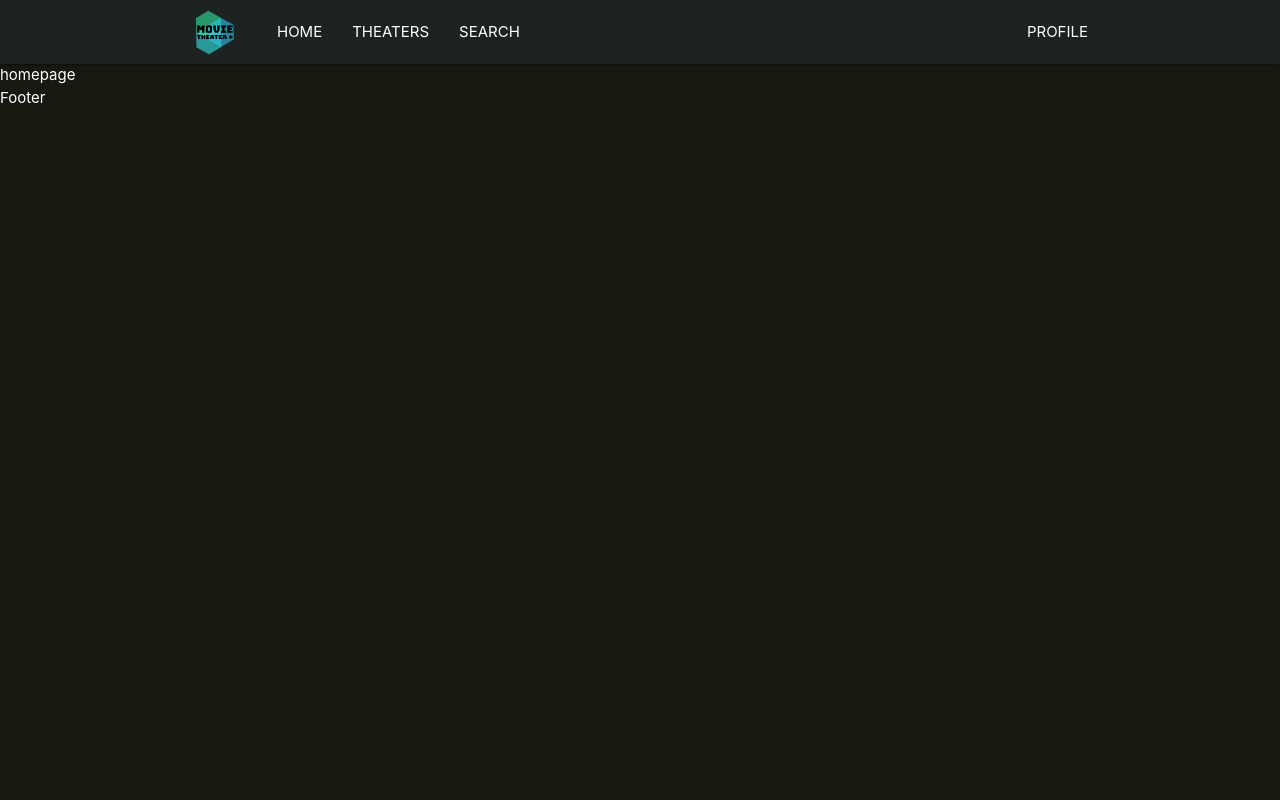
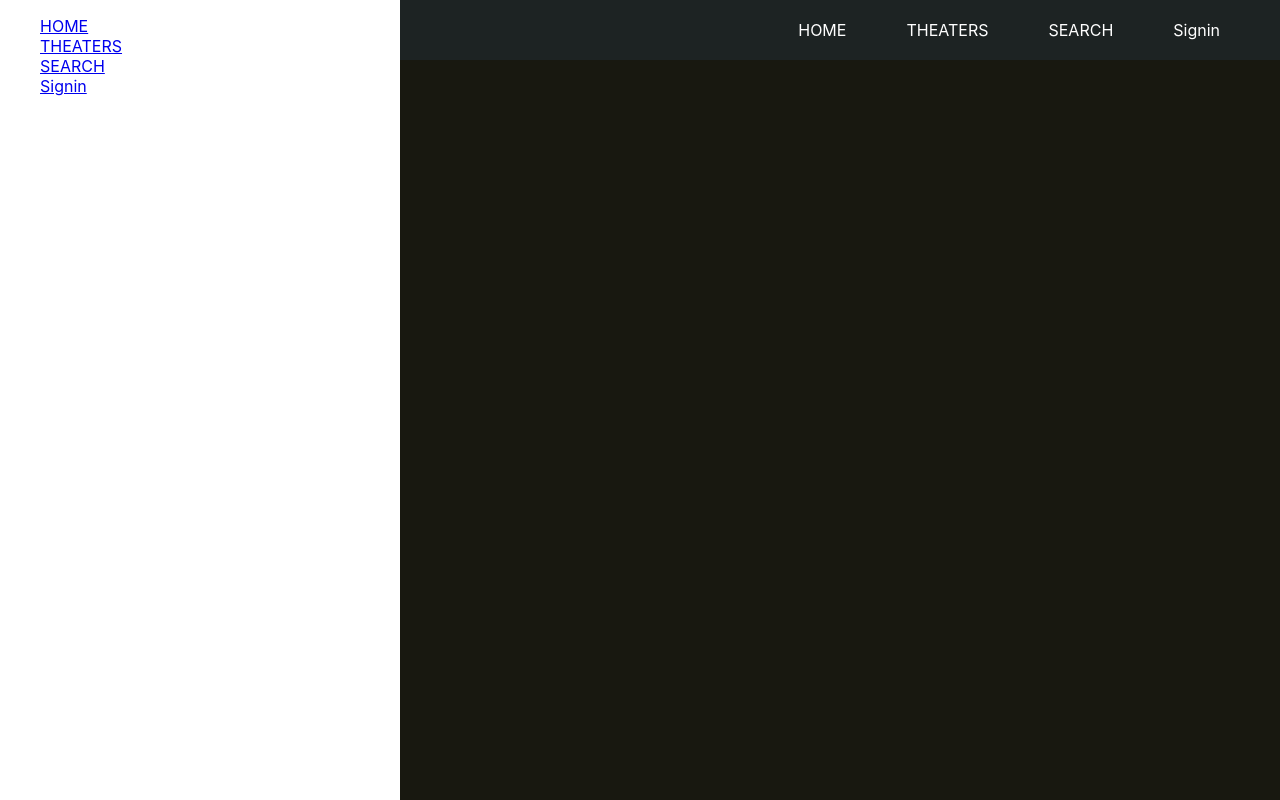
Before and after one commit to chonhenry/movie-theater, a React (Create React App) app: page / in a window 1280 px wide. Built offline with nearby package versions, Linux system fonts and the light colour scheme.

Commit message:
continue implementing the navbar

```diff
--- a/public/index.html
+++ b/public/index.html
@@ -17,10 +17,10 @@
       rel="stylesheet"
       href="https://cdnjs.cloudflare.com/ajax/libs/semantic-ui/2.4.1/semantic.min.css"
     /> -->
-    <link
+    <!-- <link
       rel="stylesheet"
       href="https://cdnjs.cloudflare.com/ajax/libs/materialize/1.0.0/css/materialize.min.css"
-    />
+    /> -->
     <link rel="apple-touch-icon" href="%PUBLIC_URL%/logo192.png" />
     <!--
       manifest.json provides metadata used when your web app is installed on a
--- a/src/App.css
+++ b/src/App.css
@@ -1,4 +1,5 @@
 .App {
   color: white;
   box-sizing: border-box;
+  height: 100vh;
 }
--- a/src/App.js
+++ b/src/App.js
@@ -2,6 +2,7 @@ import React, { Component } from "react";
 import { BrowserRouter, Route } from "react-router-dom";
 import Navbar from "./components/navbar/navbar";
 import Footer from "./components/footer/footer";
+import SideMenu from "./components/side-menu/side-menu";
 import Homepage from "./pages/homepage/homepage";
 import MovieDetail from "./pages/movie-detail/movie-detail";
 import MovieShowtime from "./pages/movie-showtime/movie-showtime";
@@ -16,8 +17,8 @@ class App extends Component {
     return (
       <div className="App ui">
         <BrowserRouter>
-          <div>
           <Navbar></Navbar>
+          <SideMenu></SideMenu>
           <Route path="/" exact component={Homepage}></Route>
           <Route path="/movie:id" exact component={MovieDetail}></Route>
           <Route
@@ -35,7 +36,6 @@ class App extends Component {
             component={TheaterShowtime}
           ></Route>
           <Footer></Footer>
-          </div>
         </BrowserRouter>
       </div>
     );
--- /dev/null
+++ b/src/components/backdrop/backdrop.scss
@@ -0,0 +1,2 @@
+.backdrop {
+}
--- a/src/components/navbar/navbar.js
+++ b/src/components/navbar/navbar.js
@@ -1,18 +1,25 @@
 import React, { Component } from "react";
 import "./navbar.scss";
+import ToggleButton from "../toggle-button/toggle-button";
 import logo from "../../assets/images/logo.png";
 import { Link } from "react-router-dom";
 
 const Navbar = () => {
   return (
-    <nav className="nav-wrapper">
-      <div className="container">
-        <ul id="nav-mobile" className="">
-          <li>
-            <Link to="/" className="logo brand-logo">
-              <img src={logo} alt="logo"></img>
+    <header className="navbar">
+      <nav className="navbar-navigation">
+        <div>
+          <ToggleButton />
+        </div>
+        <div className="navbar-logo">
+          <Link to="/" className="logo">
+            {/* <img src={logo} alt="logo"></img> */}
+            LOGO
           </Link>
-          </li>
+        </div>
+        <div className="spacer"></div>
+        <div className="navbar-items">
+          <ul>
             <li>
               <Link to="/" className="link">
                 HOME
@@ -28,18 +35,55 @@ const Navbar = () => {
                 SEARCH
               </Link>
             </li>
+            <li>
+              <Link to="/location" className="link">
+                Signin
+              </Link>
+            </li>
           </ul>
-
-        <div class="right">
-          <Link to="/location" className="link">
-            PROFILE
-          </Link>
-        </div>
         </div>
       </nav>
+    </header>
   );
 };
 
 export default Navbar;
 
 // https://materializecss.com/navbar.html
+
+// const Navbar = () => {
+//   return (
+//     <nav className="nav-wrapper">
+//       <div className="container">
+//         <ul id="nav-mobile" className="">
+//           <li>
+//             <Link to="/" className="logo brand-logo">
+//               <img src={logo} alt="logo"></img>
+//             </Link>
+//           </li>
+//           <li>
+//             <Link to="/" className="link">
+//               HOME
+//             </Link>
+//           </li>
+//           <li>
+//             <Link to="/location" className="link">
+//               THEATERS
+//             </Link>
+//           </li>
+//           <li>
+//             <Link to="/location" className="link">
+//               SEARCH
+//             </Link>
+//           </li>
+//         </ul>
+
+//         <div class="right">
+//           <Link to="/location" className="link">
+//             PROFILE
+//           </Link>
+//         </div>
+//       </div>
+//     </nav>
+//   );
+// };
--- a/src/components/navbar/navbar.scss
+++ b/src/components/navbar/navbar.scss
@@ -1,25 +1,73 @@
-.nav-wrapper {
+.navbar {
+  position: sticky;
+  top: 0;
+  left: 0;
+  width: 100%;
   background-color: #1d2323;
 
-  .container {
-    #nav-mobile {
-      li:first-child {
-        .logo {
-          height: 64px;
-          img {
-            height: 45px;
-            width: auto;
-            margin: 10px 0;
-          }
-        }
+  .navbar-navigation {
+    display: flex;
+    align-items: center;
+    justify-content: space-between;
+    padding: 0 30px;
+
+    .navbar-logo .logo {
+      color: white;
+      text-decoration: none;
+      padding: 20px 30px;
+    }
+
+    .spacer {
+      flex: 1;
+    }
+
+    .navbar-items {
+      ul {
+        list-style: none;
+        margin: 0;
+        padding: 0;
+        display: flex;
       }
 
-      li:nth-child(2) {
-        margin-left: 70px;
+      li {
+        padding: 20px 30px;
+
+        &:hover {
+          background-color: black;
+          cursor: pointer;
+        }
+
+        .link {
+          color: white;
+          text-decoration: none;
+        }
       }
     }
   }
 }
+
+// .nav-wrapper {
+//   background-color: #1d2323;
+
+//   .container {
+//     #nav-mobile {
+//       li:first-child {
+//         .logo {
+//           height: 64px;
+//           img {
+//             height: 45px;
+//             width: auto;
+//             margin: 10px 0;
+//           }
+//         }
+//       }
+
+//       li:nth-child(2) {
+//         margin-left: 70px;
+//       }
+//     }
+//   }
+// }
 
 // .navbar.ui.menu {
 //     background-color: #1d2323;
--- /dev/null
+++ b/src/components/side-menu/side-menu.js
@@ -0,0 +1,34 @@
+import React, { Component } from "react";
+import "./side-menu.scss";
+import { Link } from "react-router-dom";
+
+const SideMenu = (props) => {
+  return (
+    <nav className="side-menu">
+      <ul>
+        <li>
+          <Link to="/" className="link">
+            HOME
+          </Link>
+        </li>
+        <li>
+          <Link to="/location" className="link">
+            THEATERS
+          </Link>
+        </li>
+        <li>
+          <Link to="/location" className="link">
+            SEARCH
+          </Link>
+        </li>
+        <li>
+          <Link to="/location" className="link">
+            Signin
+          </Link>
+        </li>
+      </ul>
+    </nav>
+  );
+};
+
+export default SideMenu;
--- /dev/null
+++ b/src/components/side-menu/side-menu.scss
@@ -0,0 +1,8 @@
+.side-menu {
+  background-color: white;
+  height: 100%;
+  position: fixed;
+  top: 0;
+  left: 0;
+  width: 400px;
+}
--- /dev/null
+++ b/src/components/toggle-button/toggle-button.js
@@ -0,0 +1,14 @@
+import React, { Component } from "react";
+import "./toggle-button.scss";
+
+const ToggleButton = (props) => {
+  return (
+    <button className="toggle-btn">
+      <div className="toggle-btn-line" />
+      <div className="toggle-btn-line" />
+      <div className="toggle-btn-line" />
+    </button>
+  );
+};
+
+export default ToggleButton;
--- /dev/null
+++ b/src/components/toggle-button/toggle-button.scss
@@ -0,0 +1,21 @@
+.toggle-btn {
+  display: flex;
+  flex-direction: column;
+  justify-content: space-around;
+  height: 25px;
+  width: 30px;
+  background: transparent;
+  border: none;
+  cursor: pointer;
+  padding: 0;
+
+  &:focus {
+    outline: none;
+  }
+
+  .toggle-btn-line {
+    width: 30px;
+    height: 2px;
+    background-color: white;
+  }
+}
--- a/src/index.css
+++ b/src/index.css
@@ -1,3 +1,8 @@
+html{
+  width: 100%;
+  height: 100%;
+}
+
 body {
   margin: 0;
   font-family: -apple-system, BlinkMacSystemFont, "Segoe UI", "Roboto", "Oxygen",
@@ -6,7 +11,8 @@ body {
   -webkit-font-smoothing: antialiased;
   -moz-osx-font-smoothing: grayscale;
   background-color: #181810;
-  width: 100vw;
+  width: 100%;
+  height: 100%;
 }
 
 code {
```
Also changed, not shown: src/components/backdrop/backdrop.js (added, +8 -0 lines). Lines whose indentation alone changed are shown as unchanged.
